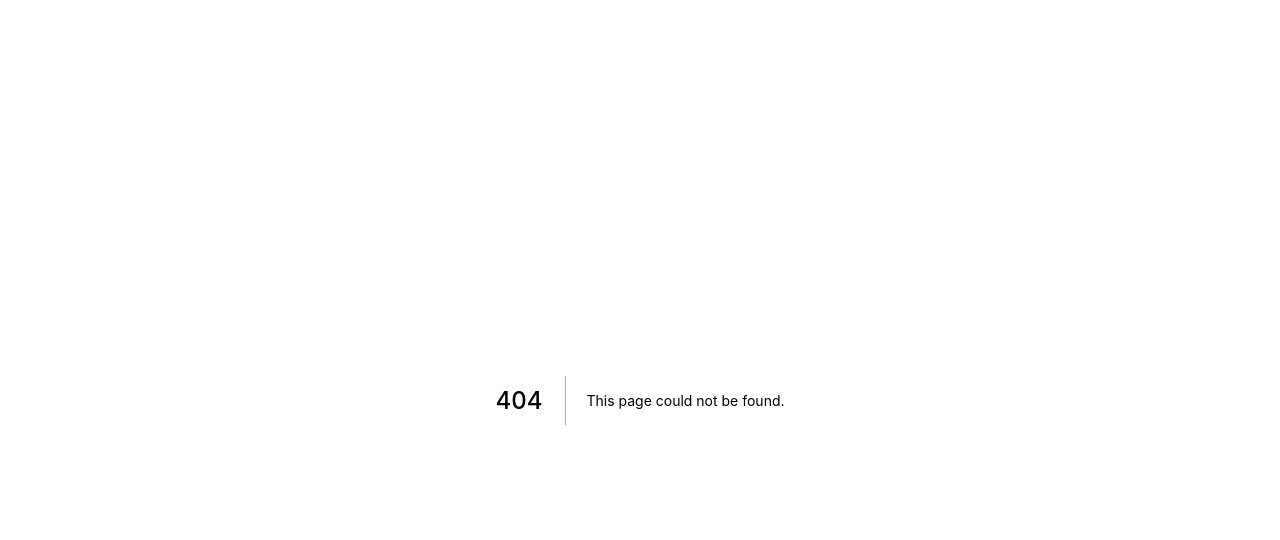
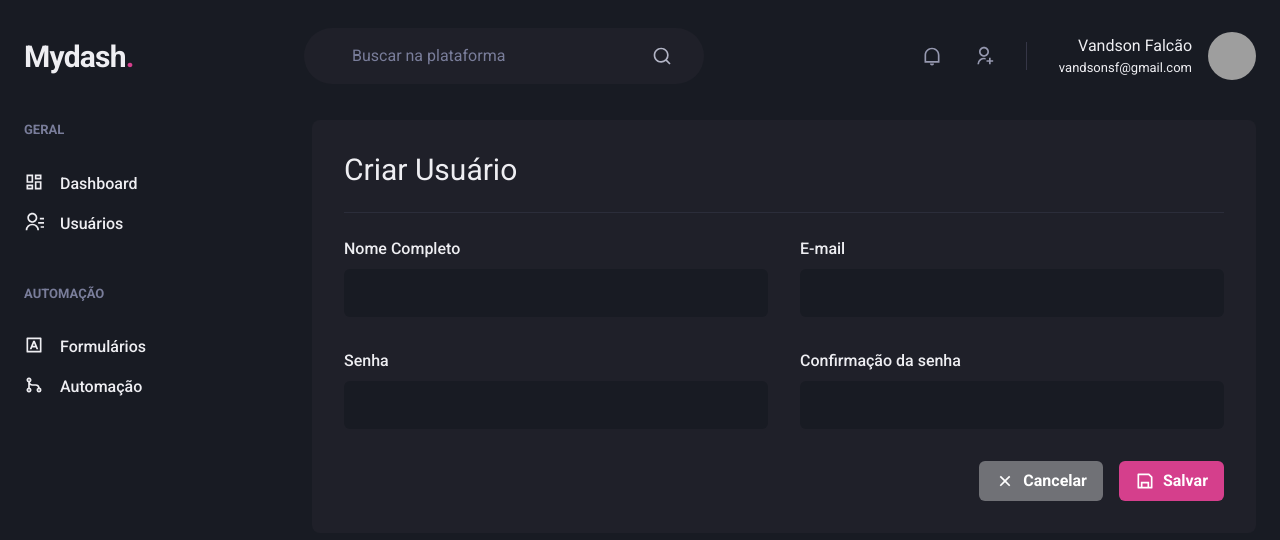
Before and after one commit to vandsonfalcao/MyDash, a Next.js app: page /users/create in a window 1280 px wide. Before the commit this address had no page. Shown: the top 540 px of the page. Built offline with nearby package versions, Linux system fonts and the light colour scheme; grey boxes are pictures that could not be loaded.

Commit message:
feat: initiated layout user create

```diff
--- /dev/null
+++ b/src/pages/users/create.tsx
@@ -0,0 +1,68 @@
+import {
+	Box,
+	Button,
+	Divider,
+	Flex,
+	Heading,
+	HStack,
+	Icon,
+	SimpleGrid,
+	VStack,
+} from "@chakra-ui/react";
+import { RiCloseLine, RiSaveLine } from "react-icons/ri";
+import { Input } from "../../components/Form/Input";
+import Header from "../../components/Header";
+import SideBar from "../../components/SideBar";
+
+export default function createUser() {
+	return (
+		<Box>
+			<Header />
+
+			<Flex w="100%" my="6" maxW={1480} mx="auto" px="6">
+				<SideBar />
+
+				<Box flex={1} borderRadius={8} bg="gray.800" p="8">
+					<Heading size="lg" fontWeight="normal">
+						Criar Usuário
+					</Heading>
+
+					<Divider my="6" borderColor="gray.700" />
+
+					<VStack spacing="8">
+						<SimpleGrid minChildWidth="240px" spacing="8" w="100%">
+							<Input name="name" label="Nome Completo" />
+							<Input name="email" type="email" label="E-mail" />
+						</SimpleGrid>
+
+						<SimpleGrid minChildWidth="240px" spacing="8" w="100%">
+							<Input name="password" type="password" label="Senha" />
+							<Input
+								name="password_condirmation"
+								type="password"
+								label="Confirmação da senha"
+							/>
+						</SimpleGrid>
+					</VStack>
+
+					<Flex mt="8" justify="flex-end">
+						<HStack spacing="4">
+							<Button
+								colorScheme="whiteAlpha"
+								leftIcon={<Icon as={RiCloseLine} fontSize="20" />}
+							>
+								Cancelar
+							</Button>
+							<Button
+								colorScheme="pink"
+								leftIcon={<Icon as={RiSaveLine} fontSize="20" />}
+							>
+								Salvar
+							</Button>
+						</HStack>
+					</Flex>
+				</Box>
+			</Flex>
+		</Box>
+	);
+}
```
